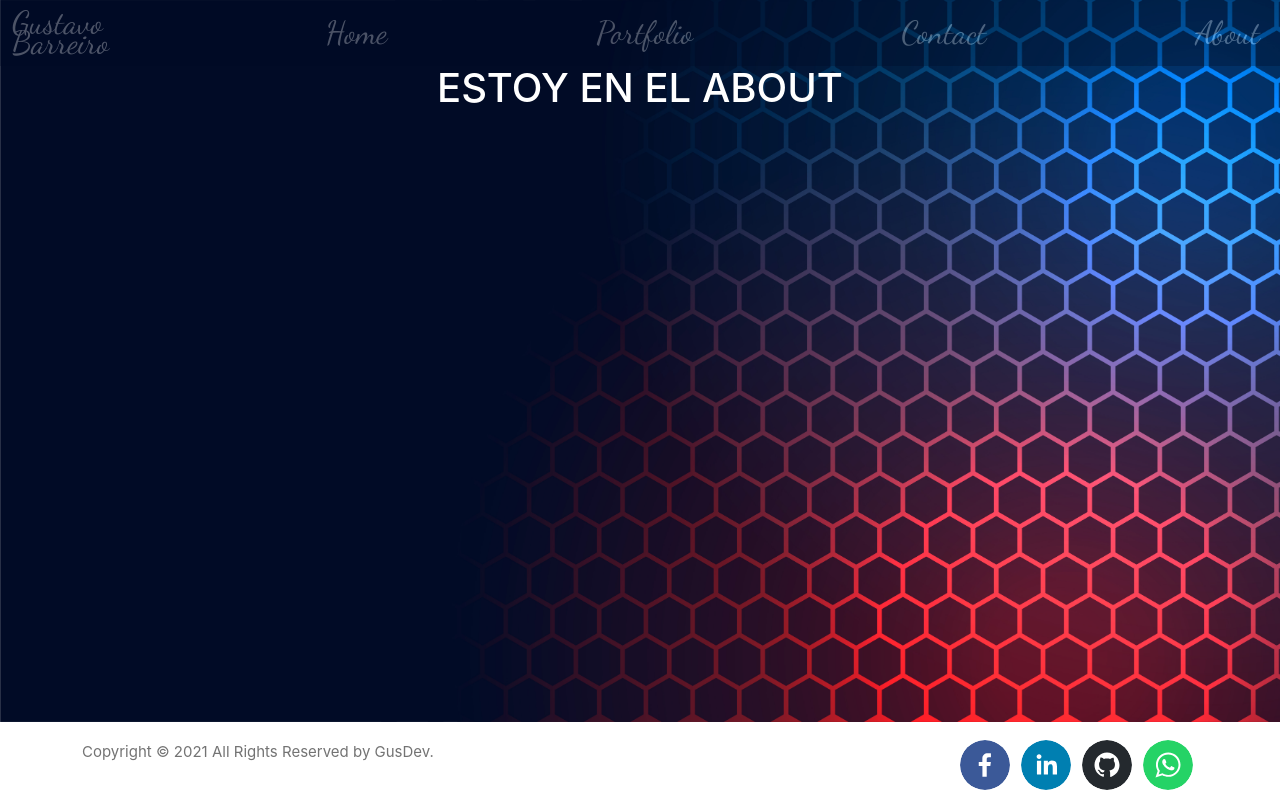
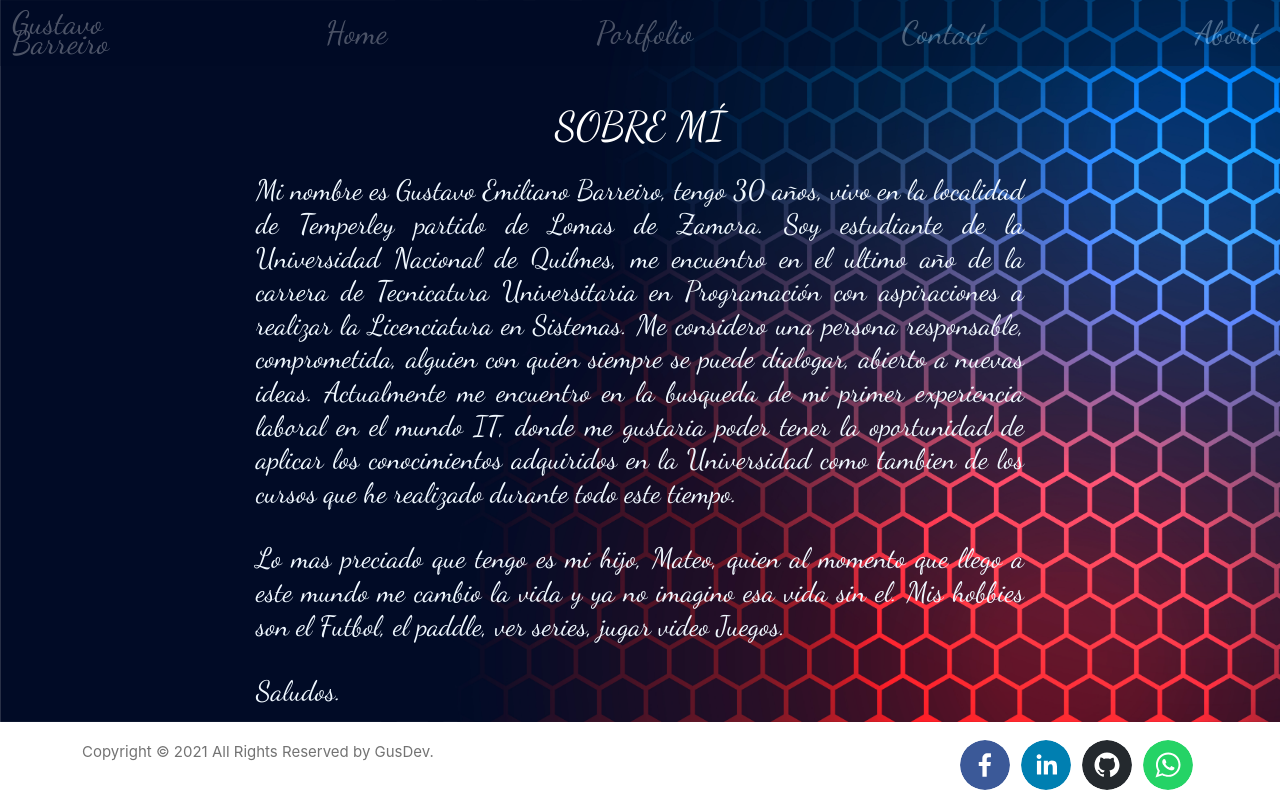
Before and after one commit to barreirogustavounq/PortfolioReact, a React (Create React App) app: page /about in a window 1280 px wide. Built offline with nearby package versions, Linux system fonts and the light colour scheme.

Commit message:
implmentado el about

```diff
--- a/src/components/About.js
+++ b/src/components/About.js
@@ -1,10 +1,33 @@
 import React from "react";
-
+import "../styles/About.css"
 const About = () => {
 
     return (
         <div className="mainDiv">
-            <h1>ESTOY EN EL About</h1>
+            <h1 class="tittleAbout">Sobre mí</h1>
+            <div class="aboutme">
+
+                <br />
+                <h3> Mi nombre es Gustavo Emiliano Barreiro,
+                    tengo 30 años, vivo en la localidad de Temperley partido de Lomas de Zamora.
+                    Soy estudiante de la Universidad Nacional de Quilmes,
+                    me encuentro en el ultimo año de la carrera de Tecnicatura Universitaria en Programación
+                    con aspiraciones a realizar la Licenciatura en Sistemas. Me considero una persona responsable,
+                    comprometida, alguien con quien siempre se puede dialogar, abierto a nuevas ideas. Actualmente me
+                     encuentro en la busqueda de mi primer
+                    experiencia laboral en el mundo IT, donde me gustaria poder tener la oportunidad de aplicar los conocimientos adquiridos
+                    en la Universidad como tambien de los cursos que he realizado durante todo este tiempo.</h3>
+                <br />
+                <h3>Lo mas preciado que tengo es mi hijo, Mateo, quien al momento que llego a este mundo me cambio la vida
+                    y ya no imagino esa vida sin el.
+                    Mis hobbies son el Futbol, el paddle, ver series, jugar video Juegos.
+                </h3>
+                <br />
+                <h3>
+                    Saludos.
+                </h3>
+
+            </div>
         </div>
 
     )
--- a/src/styles/About.css
+++ b/src/styles/About.css
@@ -1,3 +1,17 @@
 .mainDiv {
     margin-top: 5%;
 }
+
+.aboutme {
+    width: 60%;
+    text-align: justify;
+    color: aliceblue;
+    font-family: 'Dancing Script';
+    margin-left: 20%;
+}
+
+.tittleAbout {
+    margin-top: 8%;
+    font-family: 'Dancing Script';
+    margin-bottom: 0rem !important;
+}
```
